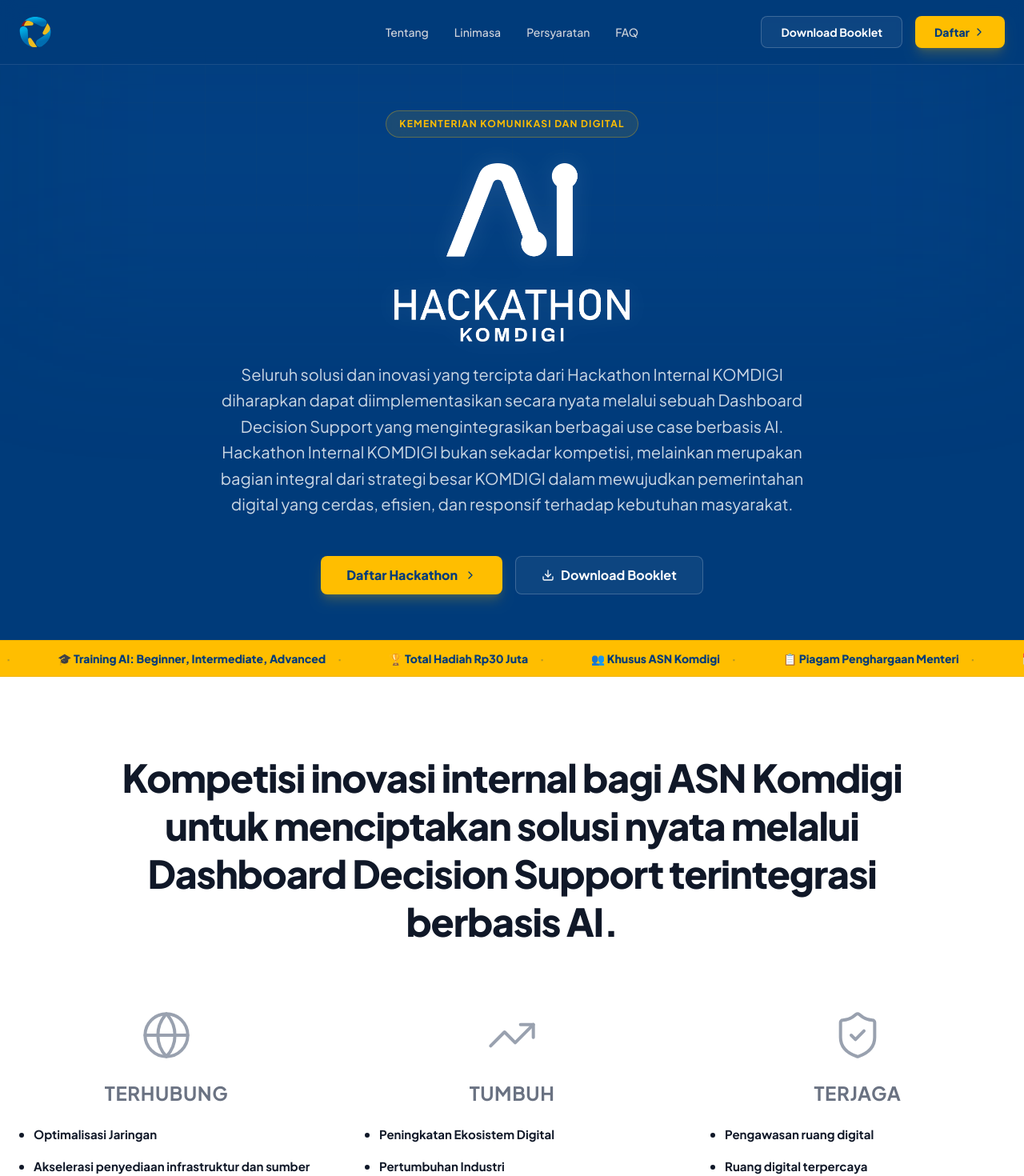
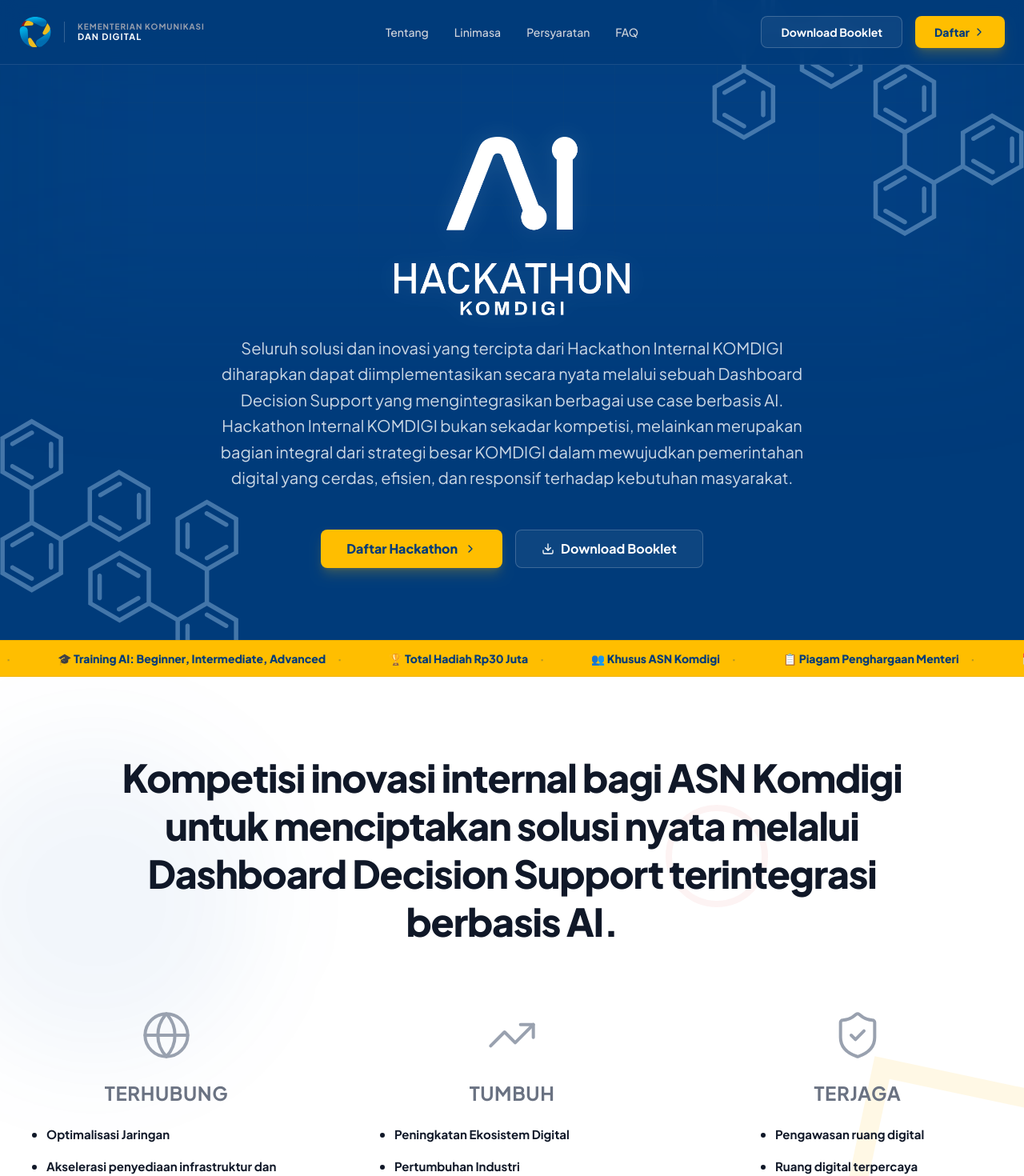
Before and after one commit to Shulmucus/HackathonKomdigi, a Next.js app: page / in a window 1280 px wide. Shown: the top 1470 px of the page at 80% size. Built offline with nearby package versions, Linux system fonts and the light colour scheme.

Commit message:
Added decor

```diff
--- a/components/layout/Header.tsx
+++ b/components/layout/Header.tsx
@@ -14,7 +14,7 @@
       <div className="container mx-auto px-4 md:px-6 h-20 flex items-center justify-between">
         {/* Left: Logo */}
         <div className="flex-1 flex items-center">
-          <Link href="/" className="flex items-center group">
+          <Link href="/" className="flex items-center gap-4 group">
             <Image
               src="/djed-logo.svg"
               alt="DJED Komdigi Logo"
@@ -22,6 +22,14 @@
               height={60}
               className="h-8 md:h-10 w-auto object-contain"
             />
+            <div className="hidden lg:flex flex-col border-l border-white/20 pl-4">
+              <span className="text-[10px] font-semibold text-gray-400 uppercase tracking-widest leading-tight">
+                Kementerian Komunikasi
+              </span>
+              <span className="text-[11px] font-bold text-white uppercase tracking-widest leading-tight">
+                dan Digital
+              </span>
+            </div>
           </Link>
         </div>
 
--- a/components/sections/Benefits.tsx
+++ b/components/sections/Benefits.tsx
@@ -18,7 +18,12 @@
 
   return (
     <section id="benefits" className="py-16 lg:py-24 relative overflow-hidden bg-white">
-      <div className="container mx-auto px-4 md:px-6">
+      {/* Geometric Decorations */}
+      <div className="absolute -top-20 -left-20 w-[500px] h-[500px] border-[40px] border-accent-gold/5 rounded-full pointer-events-none" />
+      <div className="absolute bottom-10 -right-20 w-80 h-80 border-[24px] border-primary-400/5 rotate-12 pointer-events-none" />
+      <div className="absolute top-1/2 left-1/4 w-64 h-64 bg-primary-500/5 blur-3xl rounded-full pointer-events-none" />
+
+      <div className="container mx-auto px-4 md:px-6 relative z-10">
         <div className="text-center mb-16">
           <motion.h2
             initial={{ opacity: 0, y: 20 }}
--- a/components/sections/FAQ.tsx
+++ b/components/sections/FAQ.tsx
@@ -28,8 +28,13 @@
   const [activeIndex, setActiveIndex] = useState<number | null>(0);
 
   return (
-    <section id="faq" className="py-16 lg:py-24 relative bg-gray-50">
-      <div className="container mx-auto px-4 md:px-6">
+    <section id="faq" className="py-16 lg:py-24 relative bg-gray-50 overflow-hidden">
+      {/* Geometric Decorations */}
+      <div className="absolute top-40 -right-20 w-[400px] h-[400px] border-[30px] border-accent-red/5 rounded-full pointer-events-none" />
+      <div className="absolute bottom-10 -left-10 w-64 h-64 border-[16px] border-primary-500/5 rotate-45 pointer-events-none" />
+      <div className="absolute top-10 left-1/4 w-32 h-32 bg-accent-gold/5 blur-2xl rounded-full pointer-events-none" />
+
+      <div className="container mx-auto px-4 md:px-6 relative z-10">
         <div className="max-w-3xl mx-auto">
           <div className="text-center mb-16">
             <motion.h2
--- a/components/sections/Hero.tsx
+++ b/components/sections/Hero.tsx
@@ -14,15 +14,17 @@
       {/* Subtle top glow */}
       <div className="absolute top-0 left-1/2 -translate-x-1/2 w-full h-96 bg-primary-600/10 blur-[100px] pointer-events-none" />
 
+      {/* Background Graphic */}
+      <div className="absolute inset-0 pointer-events-none flex justify-center items-center opacity-40 z-0">
+        <Image
+          src="/Spread.svg"
+          alt="Background Spread Decoration"
+          fill
+          className="object-cover object-center"
+        />
+      </div>
+
       <div className="container mx-auto px-4 md:px-6 relative z-10 text-center">
-        <motion.div
-          initial={{ opacity: 0, y: 20 }}
-          animate={{ opacity: 1, y: 0 }}
-          transition={{ duration: 0.8, ease: "easeOut" }}
-          className="inline-flex items-center gap-2 px-4 py-2 rounded-full border border-accent-gold/30 text-xs font-bold text-accent-gold uppercase tracking-widest mb-8 bg-accent-gold/10 backdrop-blur-md"
-        >
-          Kementerian Komunikasi dan Digital
-        </motion.div>
 
         <motion.div
           initial={{ opacity: 0, scale: 0.95 }}
--- a/components/sections/Requirements.tsx
+++ b/components/sections/Requirements.tsx
@@ -15,7 +15,12 @@
 export function Requirements() {
   return (
     <section id="requirements" className="py-16 lg:py-24 relative overflow-hidden bg-primary-700">
-      <div className="container mx-auto px-4 md:px-6">
+      {/* Geometric Decorations */}
+      <div className="absolute -top-40 -right-40 w-[600px] h-[600px] border-[60px] border-white/5 rounded-full pointer-events-none" />
+      <div className="absolute bottom-0 left-0 w-[500px] h-[500px] bg-accent-gold/10 blur-[120px] rounded-full pointer-events-none" />
+      <div className="absolute top-1/2 left-20 w-32 h-32 border-[12px] border-white/10 rotate-12 pointer-events-none" />
+
+      <div className="container mx-auto px-4 md:px-6 relative z-10">
         <div className="text-center mb-16">
           <motion.h2
             initial={{ opacity: 0, y: 20 }}
--- a/components/sections/StrategicAlignment.tsx
+++ b/components/sections/StrategicAlignment.tsx
@@ -37,7 +37,12 @@
 
   return (
     <section className="py-16 lg:py-24 relative overflow-hidden bg-white">
-      <div className="container mx-auto px-4 md:px-6">
+      {/* Geometric Decorations */}
+      <div className="absolute top-20 -left-20 w-[400px] h-[400px] bg-primary-500/5 rounded-full blur-3xl pointer-events-none" />
+      <div className="absolute bottom-20 -right-10 w-64 h-64 border-[24px] border-accent-gold/10 rotate-12 pointer-events-none" />
+      <div className="absolute top-40 right-1/4 w-32 h-32 border-8 border-accent-red/5 rounded-full pointer-events-none" />
+
+      <div className="container mx-auto px-4 md:px-6 relative z-10">
         <div className="text-center mb-20 max-w-5xl mx-auto">
           <motion.h2
             initial={{ opacity: 0, y: 20 }}
@@ -61,7 +66,7 @@
             >
               {theme.icon}
               <h3 className="text-2xl font-bold text-gray-500 mb-6 tracking-wide">{theme.title}</h3>
-              <ul className="text-left space-y-4 w-full">
+              <ul className="text-left space-y-4 inline-block px-4">
                 {theme.items.map((item, j) => (
                   <li key={j} className="flex items-start gap-3">
                     <div className="w-1.5 h-1.5 rounded-full bg-gray-900 mt-2.5 flex-shrink-0" />
--- a/components/sections/Timeline.tsx
+++ b/components/sections/Timeline.tsx
@@ -20,8 +20,13 @@
 
 export function Timeline() {
   return (
-    <section id="timeline" className="py-24 relative bg-gray-50">
-      <div className="container mx-auto px-4 md:px-6">
+    <section id="timeline" className="py-24 relative bg-gray-50 overflow-hidden">
+      {/* Geometric Decorations */}
+      <div className="absolute top-1/4 -left-32 w-[600px] h-[600px] border-[40px] border-accent-gold/5 rounded-full pointer-events-none" />
+      <div className="absolute bottom-1/4 -right-10 w-80 h-80 border-[20px] border-primary-500/5 rotate-45 pointer-events-none" />
+      <div className="absolute top-10 right-20 w-40 h-40 bg-accent-red/5 rounded-full blur-2xl pointer-events-none" />
+
+      <div className="container mx-auto px-4 md:px-6 relative z-10">
         <div className="text-center mb-16">
           <motion.h2
             initial={{ opacity: 0, y: 20 }}
```
Also changed, not shown: public/Spread.svg (added).
